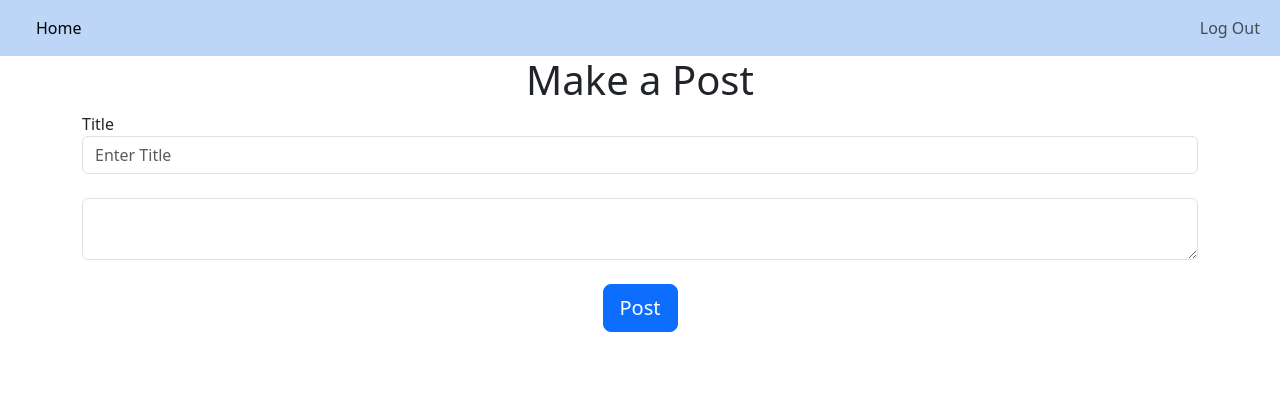
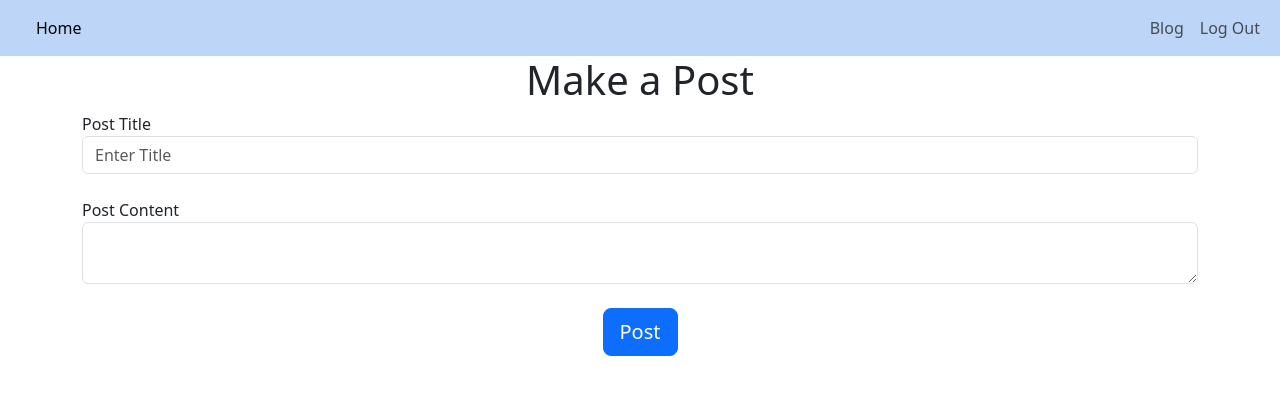
Before and after one commit to vxriantz/Flask_Blog, a Flask app: page /create-post in a window 1280 px wide. Shown: the top 395 px of the page. Run offline with Flask 3, Linux system fonts and the light colour scheme; a user stored in the database is signed in.

Commit message:
video 16 - checking flash messages for submitting post work, made posts_div.html, editting comments, created route for blog when renders posts_div.html, made posts display, made web app redirect user to blog posts after submitting post, made a footer on blog posts at bottom of page to take user to create a post

```diff
--- a/app.py
+++ b/app.py
@@ -7,4 +7,4 @@ if __name__=="__main__":
     app = create_app()
     app.run(debug=True)
 
-#video 16 ; need to fix views.py (changed User to Post and title was no longer invalid but when it said the post saved, it was not saved to db)
+#video 16
--- a/website/templates/create_post.html
+++ b/website/templates/create_post.html
@@ -8,10 +8,11 @@
 
     <form method="POST">
         <!-- blog title form -->
-        <label for="title">Title</label>
+        <label for="title">Post Title</label>
         <input type="text" id="title" name="title" class="form-control" placeholder="Enter Title" />
         <br/>
         <!-- blog post form -->
+        <label for="title">Post Content</label>
         <textarea name="content" id="content" class="form-control"></textarea>
 
     <br/>
--- a/website/templates/template.html
+++ b/website/templates/template.html
@@ -25,6 +25,7 @@
                   </div>
                     {% if user.is_authenticated %}
                     <div class="navbar-nav ms-auto">
+                    <a class="nav-link" href="/blog">Blog</a>
                     <a class="nav-link" href="/logout">Log Out</a>
                     </div>
                     {% else %}
--- a/website/views.py
+++ b/website/views.py
@@ -4,8 +4,7 @@ from flask_login import login_user, logout_user, login_required, current_user
 # import database
 from . import db
 # import from .models user
-from .models import Post
-
+from .models import User, Post
 #set views blueprint
 views = Blueprint("views", __name__)
 
@@ -15,8 +14,18 @@ views = Blueprint("views", __name__)
 # home route function
 # returns home.html
 def home():
+    return render_template("home.html", user=current_user)
+
+
+# blog page route
+@views.route("/blog")
+# user must be logged in to post
+@login_required
+# home route function
+# returns home.html
+def blog():
     posts = Post.query.all()
-    return render_template("home.html", user=current_user, posts=posts)
+    return render_template("blog.html", user=current_user, posts=posts)
 
 
 # create blog post route
@@ -30,12 +39,12 @@ def create_post():
         if not title:
             flash('Title cannot be empty', category='error')
         elif not content:
-            flash('Blog cannot be empty', category='error')
+            flash('Post cannot be empty', category='error')
         else:
             post = Post(title=title, content=content, author=current_user.id)
             db.session.add(post)
             db.session.commit()
             flash('Post created!', category='success')
-            return redirect(url_for('views.home'))
+            return redirect(url_for('views.blog'))
 
     return render_template("create_post.html", user=current_user)
```
Also changed, not shown: website/templates/blog.html (+2 -8 lines), website/templates/posts_div.html (added, +34 -0 lines), instance/database.db.
